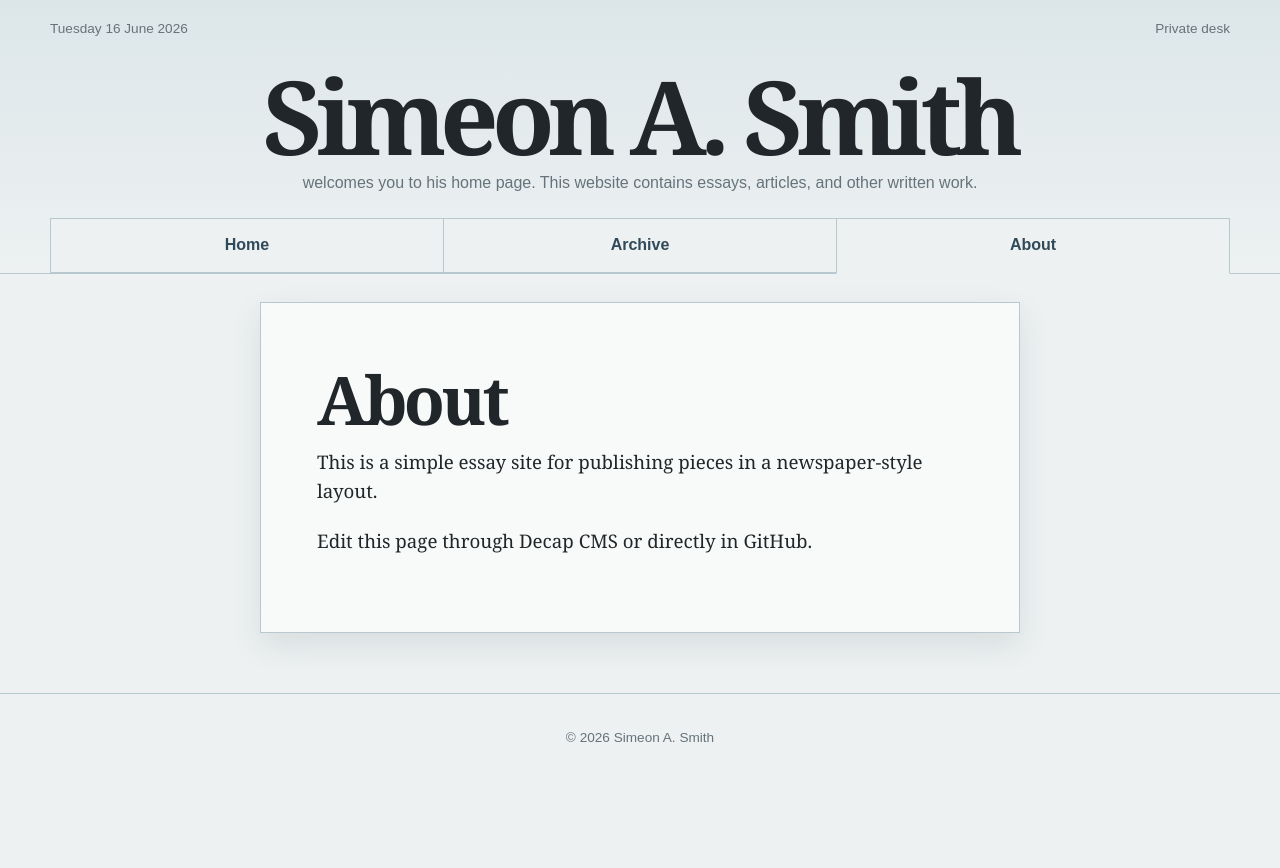
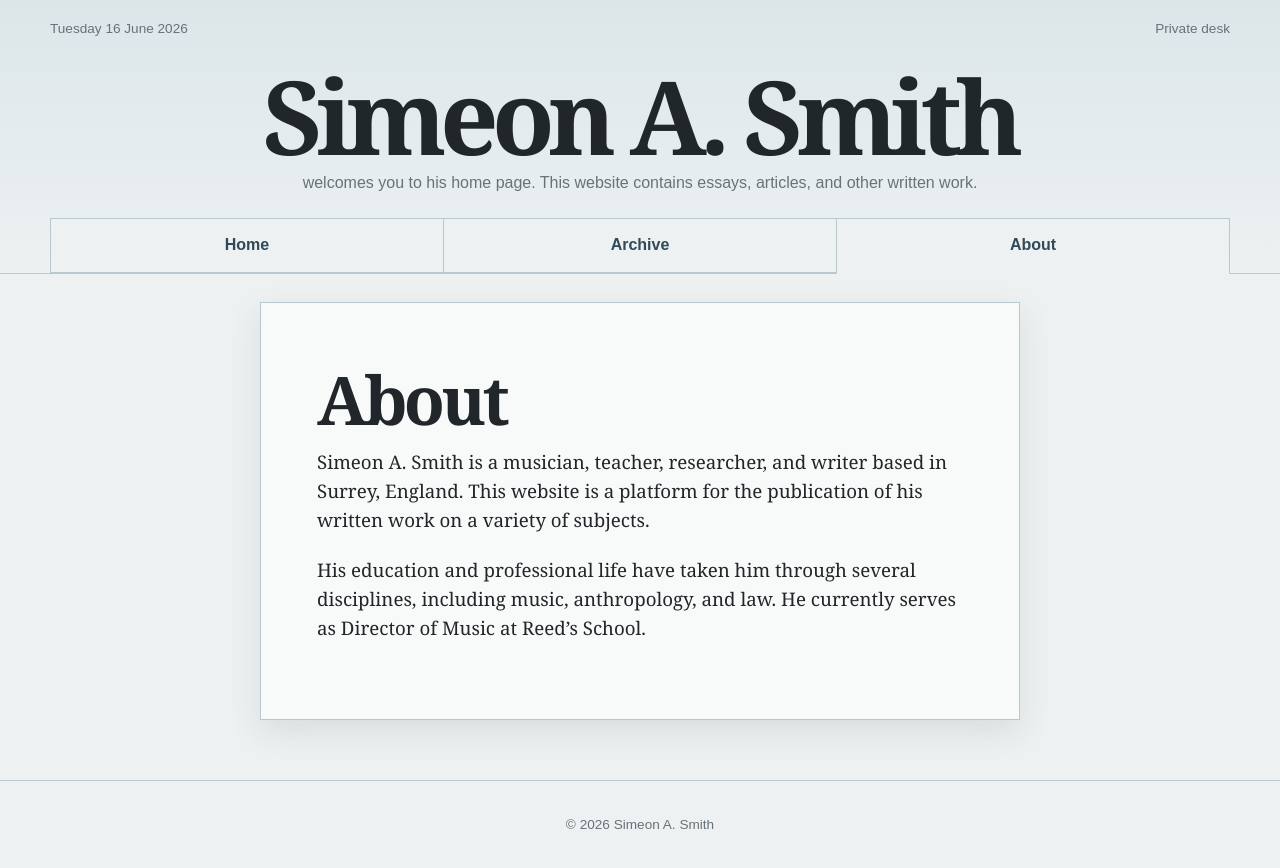
Before and after one commit to simeonasmith/sas, a Jekyll site: the page built from about.md, in a window 1280 px wide. Shown: the top 868 px of the page. Built offline with Jekyll 4.4.1, drawn with Linux system fonts in a browser that asks for light colours.

Commit message:
Revise about page content for clarity and detail
Updated the about page to include more information about Simeon A. Smith's background and current role.

```diff
--- a/about.md
+++ b/about.md
@@ -3,7 +3,6 @@ layout: page
 title: About
 permalink: /about/
 ---
+Simeon A. Smith is a musician, teacher, researcher, and writer based in Surrey, England. This website is a platform for the publication of his written work on a variety of subjects.
 
-This is a simple essay site for publishing pieces in a newspaper-style layout.
-
-Edit this page through Decap CMS or directly in GitHub.
+His education and professional life have taken him through several disciplines, including music, anthropology, and law. He currently serves as Director of Music at Reed’s School.
```
